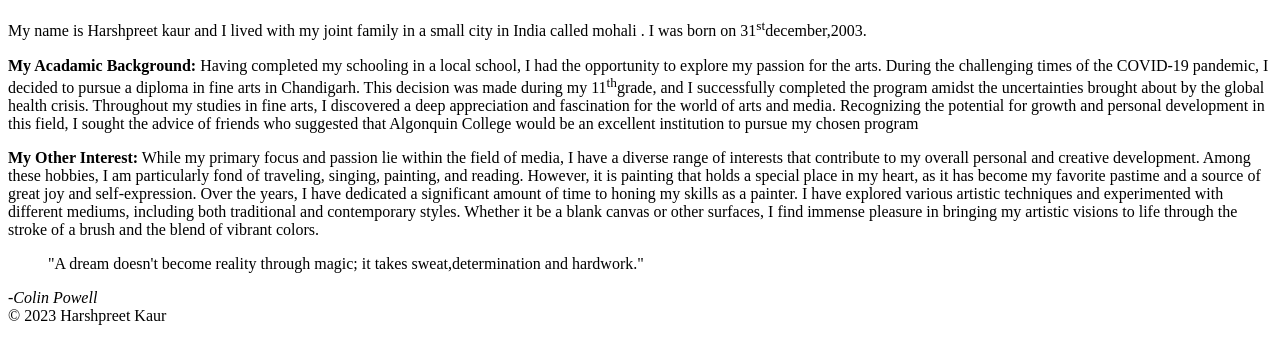
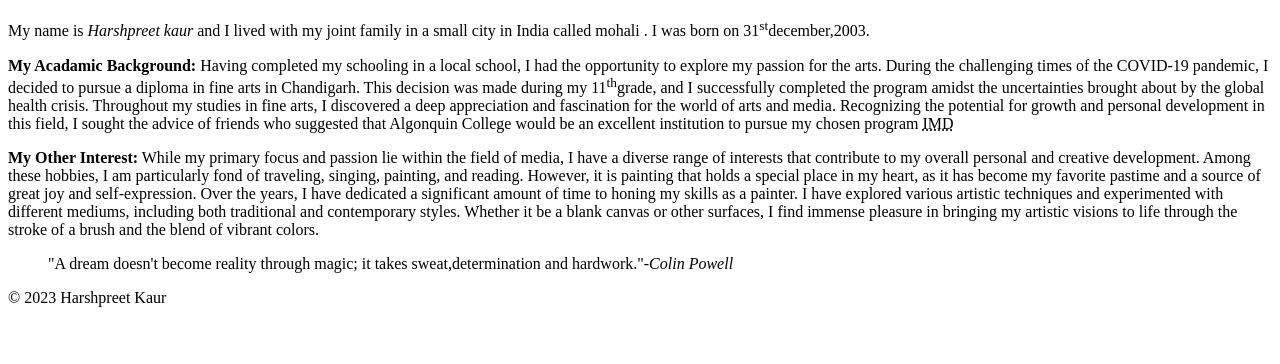
Before and after one commit to kaur1210/kaur1210.github.io, a plain HTML site: page html-assignment/index.html in a window 1280 px wide. Shown: the part 120-484 px from the top of the page. Drawn offline with Linux system fonts and the light colour scheme.

Commit message:
Updates code

```diff
--- a/html-assignment/index.html
+++ b/html-assignment/index.html
@@ -9,11 +9,11 @@
 <body>
 <header><h1>Harshpreet Kaur</h1></header>
 <h1>About Me</h1>
-<p>My name is Harshpreet kaur and I lived with my joint family in a small city in India called
+<p>My name is <em>Harshpreet kaur</em> and I lived with my joint family in a small city in India called
     mohali . I was born on 31<sup>st</sup>december,2003. </p>
- <p><strong>My Acadamic Background:</strong> Having completed my schooling in a local school, I had the opportunity to explore my passion for the arts. During the challenging times of the COVID-19 pandemic, I decided to pursue a diploma in fine arts in Chandigarh. This decision was made during my 11<sup>th</sup>grade, and I successfully completed the program amidst the uncertainties brought about by the global health crisis. Throughout my studies in fine arts, I discovered a deep appreciation and fascination for the world of arts and media. Recognizing the potential for growth and personal development in this field, I sought the advice of friends who suggested that Algonquin College would be an excellent institution to pursue my chosen program  </p>
+ <p><strong>My Acadamic Background:</strong> Having completed my schooling in a local school, I had the opportunity to explore my passion for the arts. During the challenging times of the COVID-19 pandemic, I decided to pursue a diploma in fine arts in Chandigarh. This decision was made during my 11<sup>th</sup>grade, and I successfully completed the program amidst the uncertainties brought about by the global health crisis. Throughout my studies in fine arts, I discovered a deep appreciation and fascination for the world of arts and media. Recognizing the potential for growth and personal development in this field, I sought the advice of friends who suggested that Algonquin College would be an excellent institution to pursue my chosen program <abbr title= "Interactive Media Design">IMD</abbr> </p>
 <p><strong>My Other Interest:</strong> While my primary focus and passion lie within the field of media, I have a diverse range of interests that contribute to my overall personal and creative development. Among these hobbies, I am particularly fond of traveling, singing, painting, and reading. However, it is painting that holds a special place in my heart, as it has become my favorite pastime and a source of great joy and self-expression. Over the years, I have dedicated a significant amount of time to honing my skills as a painter. I have explored various artistic techniques and experimented with different mediums, including both traditional and contemporary styles. Whether it be a blank canvas or other surfaces, I find immense pleasure in bringing my artistic visions to life through the stroke of a brush and the blend of vibrant colors.</p>
-<blockquote>"A dream doesn't become reality through magic; it takes sweat,determination and hardwork."</blockquote><cite>-Colin Powell</cite>
+<blockquote>"A dream doesn't become reality through magic; it takes sweat,determination and hardwork."<cite>-Colin Powell</cite></blockquote>
 <footer>&copy; 2023 Harshpreet Kaur</footer>
 
 
```
